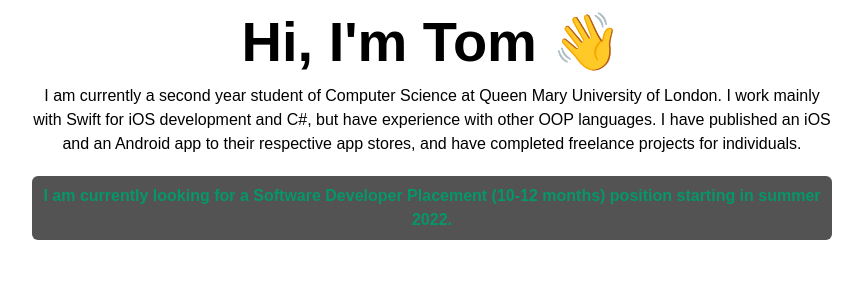
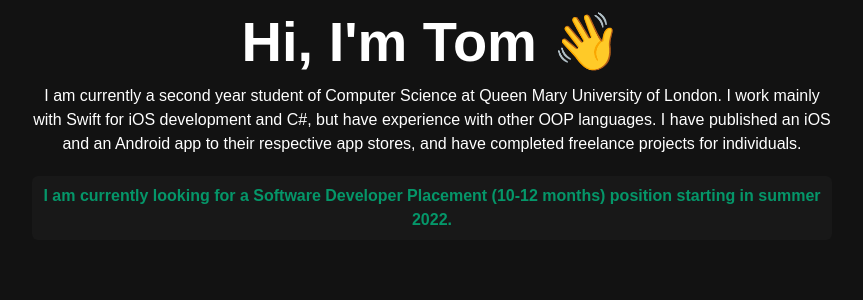
Before and after one commit to Tom-Knighton/Personal-Website, a React (Create React App) app: page / in a window 1280 px wide. Shown: the top 300 px of the page, without its empty margins (208-1071 px from the left). Built offline with nearby package versions, Linux system fonts and the light colour scheme.

Commit message:
tweak: Always dark mode

```diff
--- a/src/index.css
+++ b/src/index.css
@@ -13,8 +13,7 @@
     "Noto Sans", "Liberation Sans",
     "Apple Color Emoji", "Segoe UI Emoji", "Segoe UI Symbol", "Noto Color Emoji";
 
-    @apply dark:bg-darkgray;
-    @apply dark:text-white;
+    @apply bg-darkgray text-white;
 }
 
 
```
